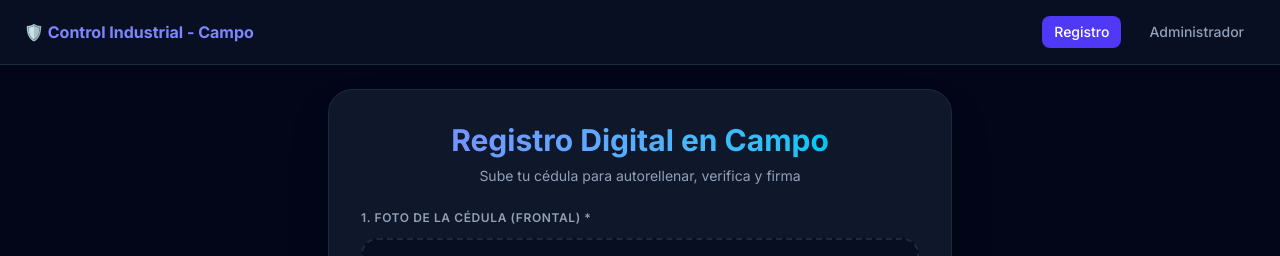
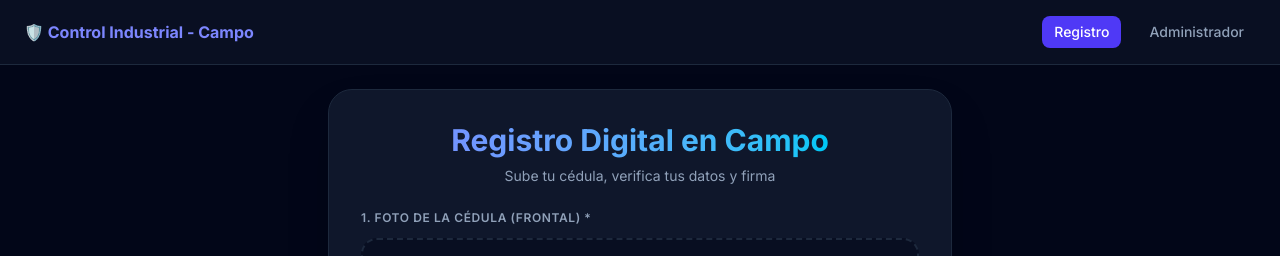
Before and after one commit to camilotobon34-sudo/permisos, a Next.js app: page / in a window 1280 px wide. Shown: the top 256 px of the page. Built offline with nearby package versions, Linux system fonts and the light colour scheme; no server answers.

Commit message:
Incorpora autorelleno al subir foto

```diff
--- a/src/app/page.tsx
+++ b/src/app/page.tsx
@@ -44,8 +44,7 @@ export default function Home() {
       const base64Image = reader.result as string
       setFotoCedula(base64Image)
 
-      // AUTORELLENO AUTOMÁTICO AL SUBIR LA FOTO:
-      // Aquí colocamos tus datos fijos de forma limpia e instantánea al adjuntar la cédula
+      // AUTORELLENO INCORPORADO: Se llena de inmediato al subir la foto
       setCedula('1036943054')
       setNombre('Camilo Tobón')
     }
@@ -180,7 +179,7 @@ export default function Home() {
             <h1 className="text-2xl sm:text-3xl font-bold bg-gradient-to-r from-indigo-400 to-cyan-400 bg-clip-text text-transparent">
               Registro Digital en Campo
             </h1>
-            <p className="text-slate-400 text-sm">Sube tu cédula para autorellenar, verifica y firma</p>
+            <p className="text-slate-400 text-sm">Sube tu cédula, verifica tus datos y firma</p>
           </div>
 
           {success && (
```
